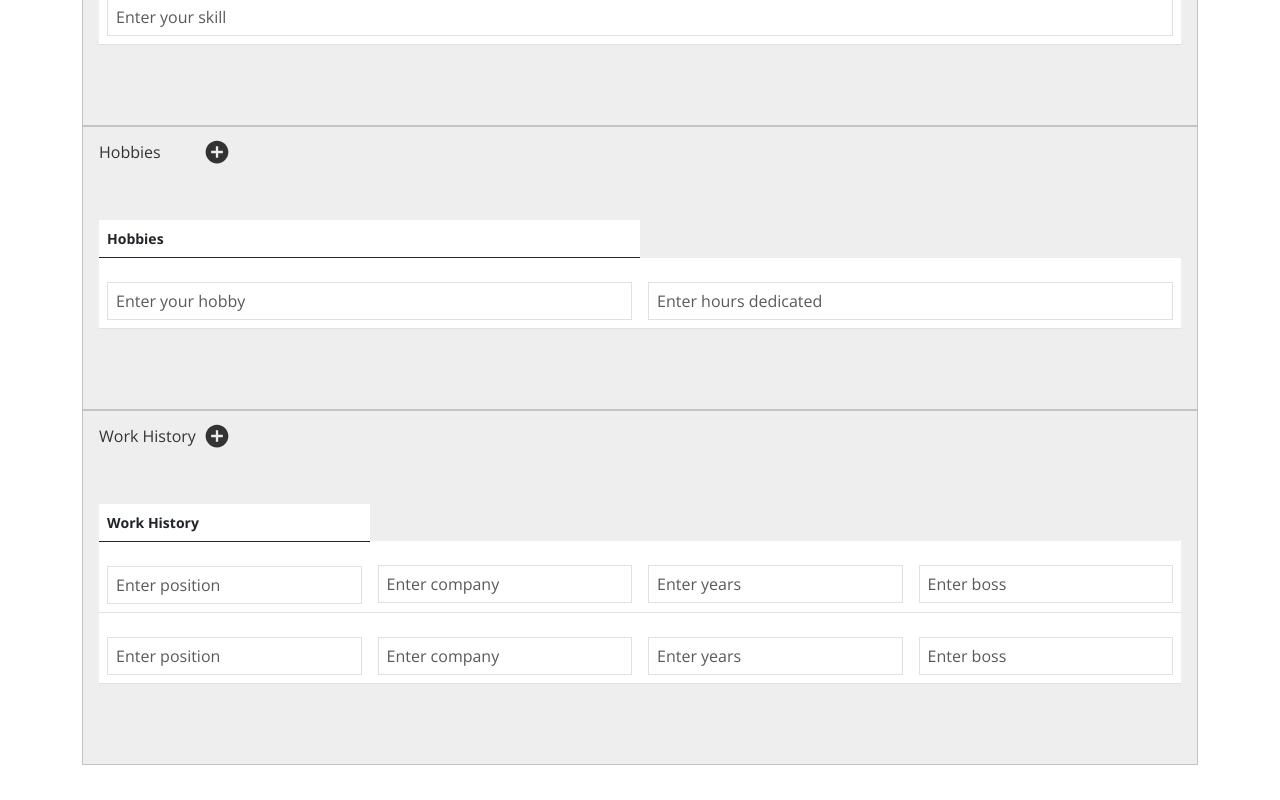
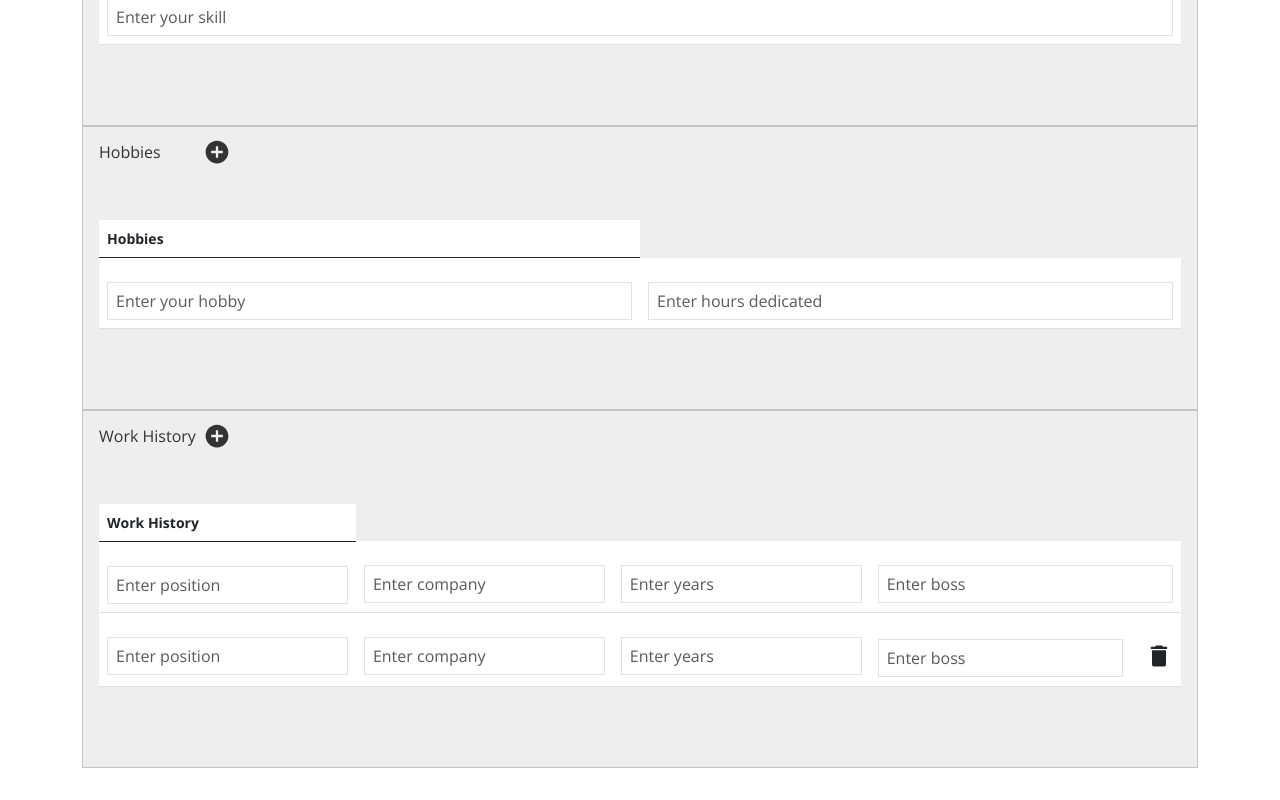
Before and after one commit to nestor29-developer/DynamicFormsTypescript, a React (Create React App) app in the folder my-app/: page / in a window 1280 px wide. Both pictures are taken after a click on the icon 217 px from the left and 1079 px from the top of the page. Shown: the part 644-1444 px from the top of the page. Built offline with nearby package versions, Linux system fonts and the light colour scheme.

Commit message:
feat: got added remove icon to multiple fields

```diff
--- a/my-app/src/components/elements/AddGroup.tsx
+++ b/my-app/src/components/elements/AddGroup.tsx
@@ -80,12 +80,20 @@ export const AddGroup: React.FC<Fields> = ({
     setActivateColReal(true);
   };
 
-  const handleRemoveFields = (id) => {
-    const values = [...fields];
-    let updated: any = [];
-    updated = values.filter((field) => field.id !== id);
-    setFields(updated);
-    updatedvalues(updated);
+  const handleRemoveFields = (id, col?, position?) => {
+    let values = [...fields];
+    if (col && position) {
+      let num = position;
+      for (let index = 0; index < col; index++) {
+        const idvalue = values[num].id;
+
+        values = values.filter((field) => field.id !== idvalue);
+        num--;
+      }
+    } else values = values.filter((field) => field.id !== id);
+
+    setFields(values);
+    updatedvalues(values);
     let newrow = getLastRow(uid);
     --newrow;
     localStorage.setItem("count" + uid, newrow);
@@ -169,6 +177,28 @@ export const AddGroup: React.FC<Fields> = ({
               />
 
               <div>
+                {lengtharr > 1 && i > 0 && colStorage.length - j == 1 && (
+                  <div
+                    onClick={() =>
+                      handleRemoveFields(
+                        col[j + i * colStorage.length].id,
+                        colStorage.length,
+                        j + i * colStorage.length
+                      )
+                    }
+                    style={{
+                      marginLeft: "22px",
+                      cursor: "pointer",
+                    }}
+                  >
+                    <h3>
+                      <MdDelete />
+                    </h3>
+                  </div>
+                )}
+              </div>
+
+              <div>
                 {lengtharr === 1 && i > 0 && (
                   <div
                     onClick={() => handleRemoveFields(col[i].id)}
@@ -187,6 +217,7 @@ export const AddGroup: React.FC<Fields> = ({
           </td>
         );
       }
+
       table.push(<tr key={i}>{children}</tr>);
     }
     return table;
```
